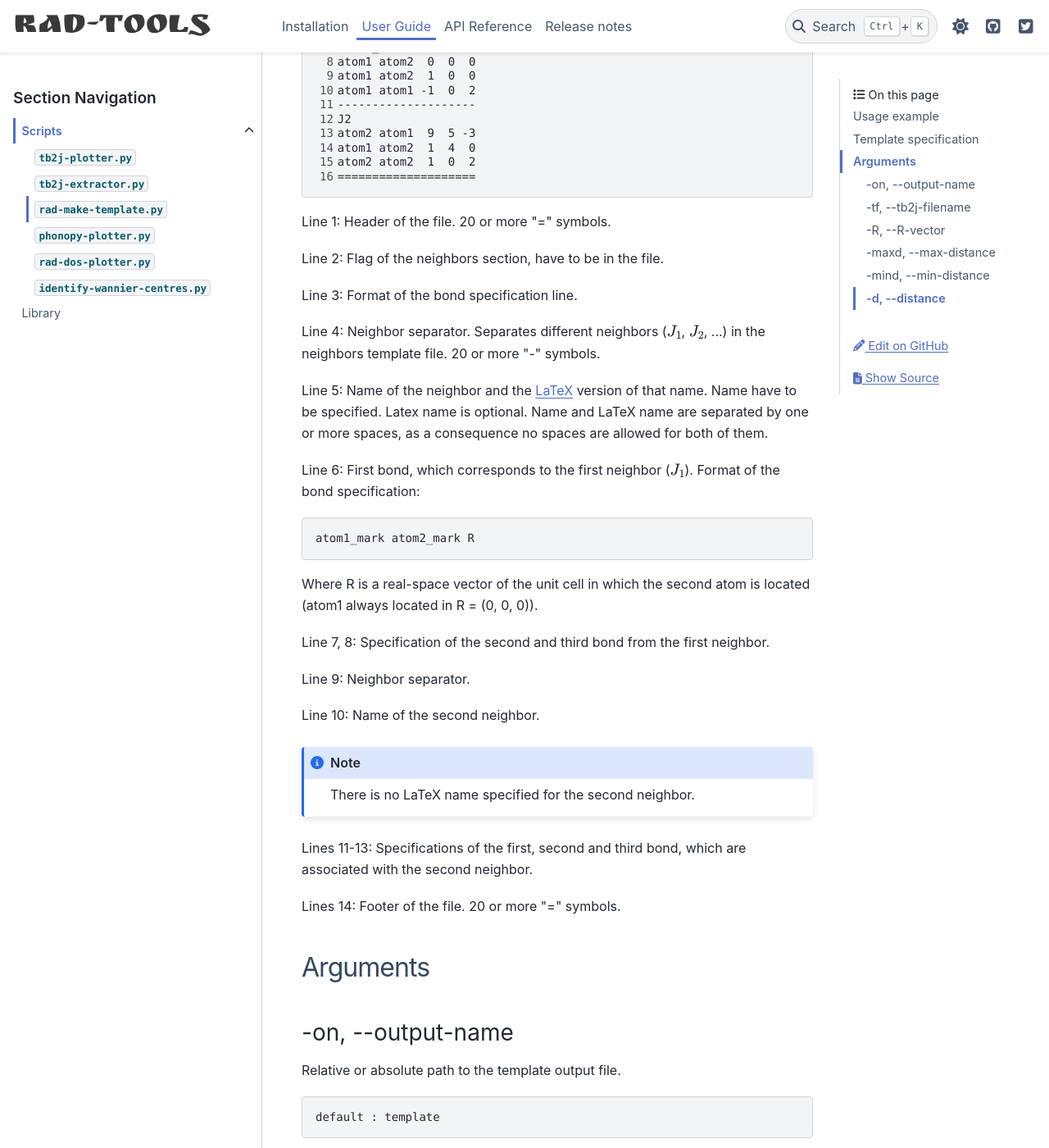
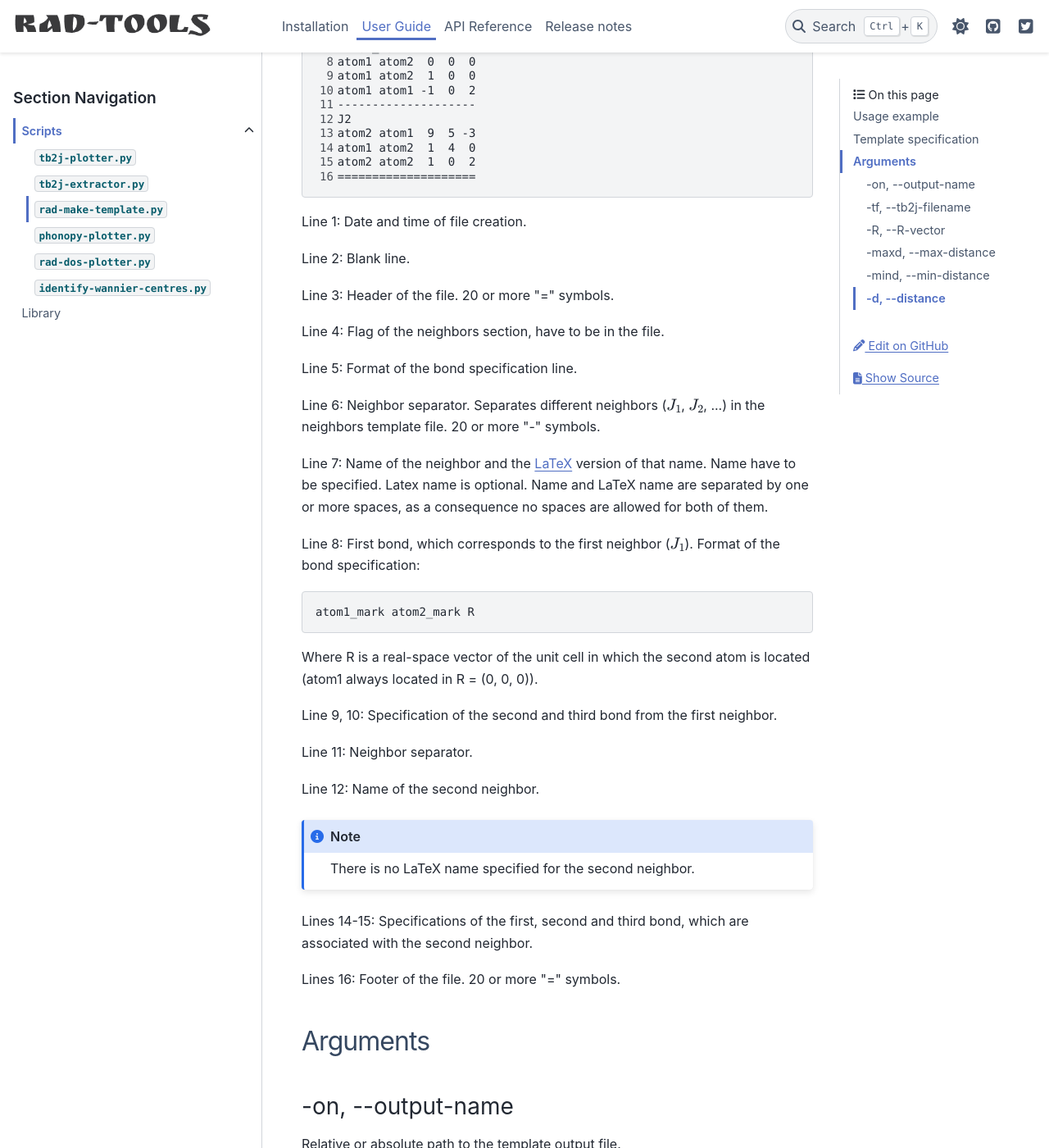
Before and after one commit to adrybakov/rad-tools, a Sphinx documentation site: the page built from docs/source/user-guide/rad-make-template.rst, in a window 1280 px wide and 1400 px high, scrolled down 1696 px. Shown: the whole window at 82% size. Built offline with Sphinx 7.4.7 and the PyData theme 0.15.4, drawn with Linux system fonts in a browser that asks for light colours.

Commit message:
Correct line description

```diff
--- a/docs/source/user-guide/rad-make-template.rst
+++ b/docs/source/user-guide/rad-make-template.rst
@@ -86,23 +86,27 @@ Here is the draft of the template file which is provided by the script:
     :language: text
     :linenos:
 
-Line 1: Header of the file. 20 or more "=" symbols.
+Line 1: Date and time of file creation.
 
-Line 2: Flag of the neighbors section, have to be in the file.
+Line 2: Blank line.
 
-Line 3: Format of the bond specification line.
+Line 3: Header of the file. 20 or more "=" symbols.
 
-Line 4: Neighbor separator. Separates different neighbors
+Line 4: Flag of the neighbors section, have to be in the file.
+
+Line 5: Format of the bond specification line.
+
+Line 6: Neighbor separator. Separates different neighbors
 (:math:`J_1`, :math:`J_2`, ...) in the neighbors template file.
 20 or more "-" symbols.
 
-Line 5: Name of the neighbor and the
+Line 7: Name of the neighbor and the
 `LaTeX <https://www.latex-project.org/>`_ version of that name.
 Name have to be specified. Latex name is optional.
 Name and LaTeX name are separated by one or more spaces,
 as a consequence no spaces are allowed for both of them.
 
-Line 6: First bond, which corresponds to the first neighbor (:math:`J_1`).
+Line 8: First bond, which corresponds to the first neighbor (:math:`J_1`).
 Format of the bond specification:
 
 .. code-block:: text
@@ -112,19 +116,19 @@ Format of the bond specification:
 Where R is a real-space vector of the unit cell in which the second atom is
 located (atom1 always located in R = (0, 0, 0)).
 
-Line 7, 8: Specification of the second and third bond from the first neighbor.
+Line 9, 10: Specification of the second and third bond from the first neighbor.
 
-Line 9: Neighbor separator.
+Line 11: Neighbor separator.
 
-Line 10: Name of the second neighbor.
+Line 12: Name of the second neighbor.
 
 .. note::
     There is no LaTeX name specified for the second neighbor.
 
-Lines 11-13: Specifications of the first, second and third bond, which are
+Lines 14-15: Specifications of the first, second and third bond, which are
 associated with the second neighbor.
 
-Lines 14: Footer of the file. 20 or more "=" symbols.
+Lines 16: Footer of the file. 20 or more "=" symbols.
 
 .. _rad-make-template_arguments:
 
```
